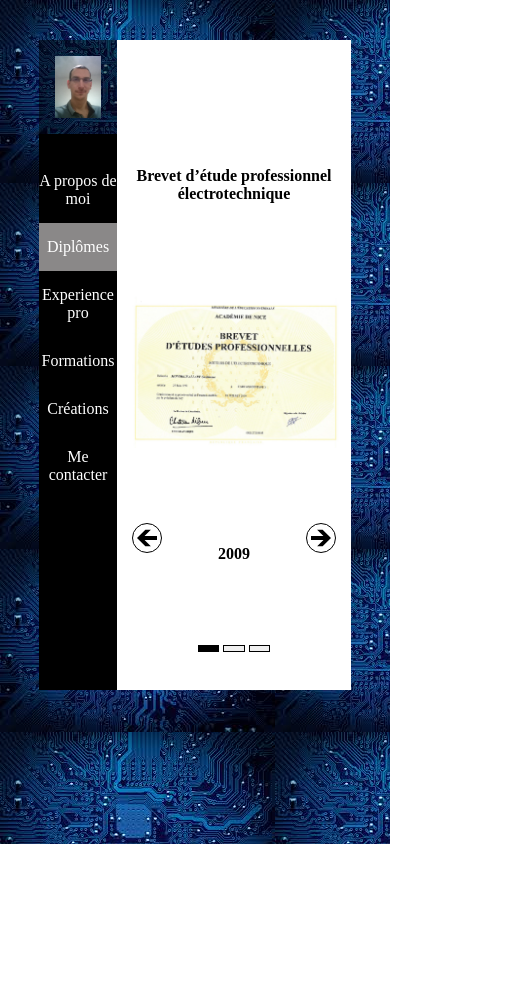
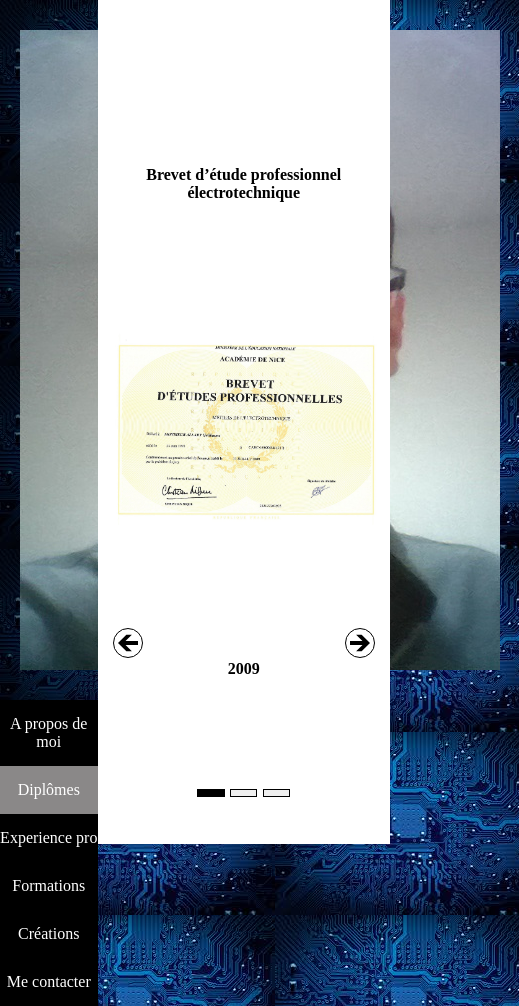
Before and after one commit to allaryg/CV-react, a React app: page /#/diplome in a window 390 px wide. Shown: the whole page, 519 px wide, since content can reach past the window. Before the commit the page ends 844 px from the top, so only its background shows below. Built offline with nearby package versions, Linux system fonts and the light colour scheme.

Commit message:
fixe responsive pour phone

```diff
--- /dev/null
+++ b/public/index.css
@@ -0,0 +1,19 @@
+* {
+    box-sizing: border-box;
+    transition: ease all .5s;
+}
+html {
+    padding: 20px 10%;
+}
+body {
+    width: 100%;
+    height: 100%;
+    margin: 0;
+    background: url("../fond.jpg") repeat;
+}
+#root {
+    height: 100%;
+    width: 100%;
+    display: flex;
+    justify-content: center;
+}
--- a/public/index.html
+++ b/public/index.html
@@ -2,6 +2,8 @@
 <html lang="fr">
     <head>
         <meta charset="UTF-8">
+        <meta name="viewport" content="width=device-width, initial-scale=1.0">
+        <link rel="stylesheet" href="./index.css">
         <title>CV reactjs</title>
     </head>
 
--- a/src/Component/Creation.js
+++ b/src/Component/Creation.js
@@ -5,7 +5,6 @@ class Creation extends Component {
     render() {
         return(
             <div>
-                <p>EN COURS DE CREATION (recherche d'une fonction à appliquer)</p>
                 <div>
                     <a href="https://a-g-cv-react.herokuapp.com">Mon CV</a>
                 </div>
--- a/src/Component/Experience.js
+++ b/src/Component/Experience.js
@@ -5,7 +5,6 @@ import "../styles/experience.css";
 function Experience () {
     return(
         <div className="expPro">
-            <p>EN COURS DE CREATION (recherche d'une fonction à appliquer)</p>
 
             <div className="expItem expItem1">
                 <div className="expDate">
--- a/src/Component/Formation.js
+++ b/src/Component/Formation.js
@@ -4,7 +4,6 @@ class Formation extends Component {
     render() {
         return(
             <div>
-                <p>EN COURS DE CREATION (recherche d'une fonction à appliquer)</p>
                 <p>Suivi de cours sur OpenClassrooms :</p>
                 <ul>
                     <li>HTML</li>
--- a/src/Component/Resume.js
+++ b/src/Component/Resume.js
@@ -9,7 +9,7 @@ function Resume () {
                 J'ai grand plaisir à me lancer dans le développement web, c'est le coté création qui m'a le plus attiré dans ce métier mais aussi la polyvalence des domaines d'applications de la programmation (web, mobile, IA, jeu...).
                 <br/>
                 <br/>
-                L'apprentissage en autodidacte m'a permet de prendre confiance en moi et me motive d'avantage à en apprendre toujours plus pour progresser.
+                L'apprentissage en autodidacte m'a permit de prendre confiance en moi et me motive d'avantage à en apprendre toujours plus pour progresser.
                 <br/>
                 <br/>
                 C'est avec ce CV que je commence cette aventure, le visiter vous permettra de voir les concepts avec lesquels je me suis familiarisé.
--- a/src/styles/main.css
+++ b/src/styles/main.css
@@ -1,41 +1,37 @@
-* {
-    box-sizing: border-box;
-    transition: ease all .5s;
-}
-body {
-    margin: 20px 25%;
-    background: url("../img/fond.jpg") repeat;
-}
 .container {
-    min-height: 650px;
-    margin: 40px auto 0;
+    width: 80%;
+    min-height: 700px;
     display: flex;
 }
 .navigation {
     width: 25%;
+    max-width: 200px;
     display: flex;
     flex-direction: column;
 }
 .photo {
     display: flex;
-    justify-content: center;
-    align-items: center;
     background-color: rgba(0, 0, 0, 0.50);
 }
 .img {
-    width: 100%;
-    padding: 20%;
+    padding: 30px 20%;
 }
 .navBar {
     margin: 0;
-    padding: 30% 0;
+    padding: 0;
     height: 100%;
     list-style: none;
     box-sizing: content-box;
     background-color: black;
+    display: flex;
+    flex-direction: column;
+    justify-content: space-evenly;
 }
 .navBar li {
     text-align: center;
+}
+.navBar li:hover {
+    background-color: rgba(138, 136, 136, 0.308);
 }
 .component {
     width: 75%;
@@ -52,13 +48,12 @@ body {
     background-color: rgb(138, 136, 136);
 }
 
-@media screen and (max-width: 1400px) {
-    body {
-        margin: 20px 20%;
+@media screen and (max-width: 800px) {
+    .container {
+        width: 100%;
+    }
+    html {
+        padding: 0;
+        height: 100%;
     }
 }
-@media screen and (max-width: 1000px) {
-    body {
-        margin: 20px 10%;
-    }
-}
```
Also changed, not shown: public/fond.jpg (renamed from src/img/fond.jpg).
